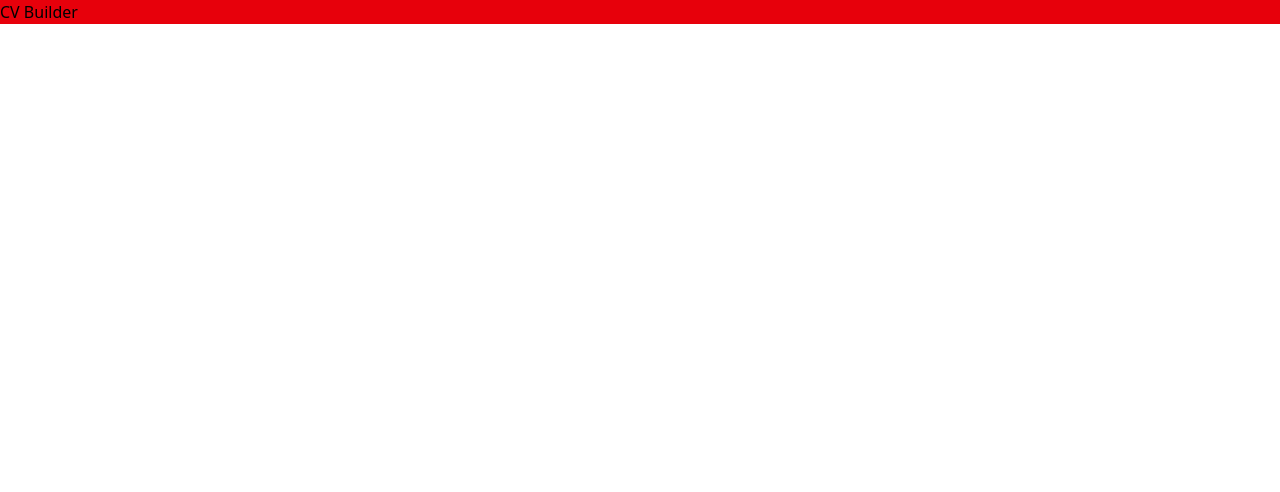
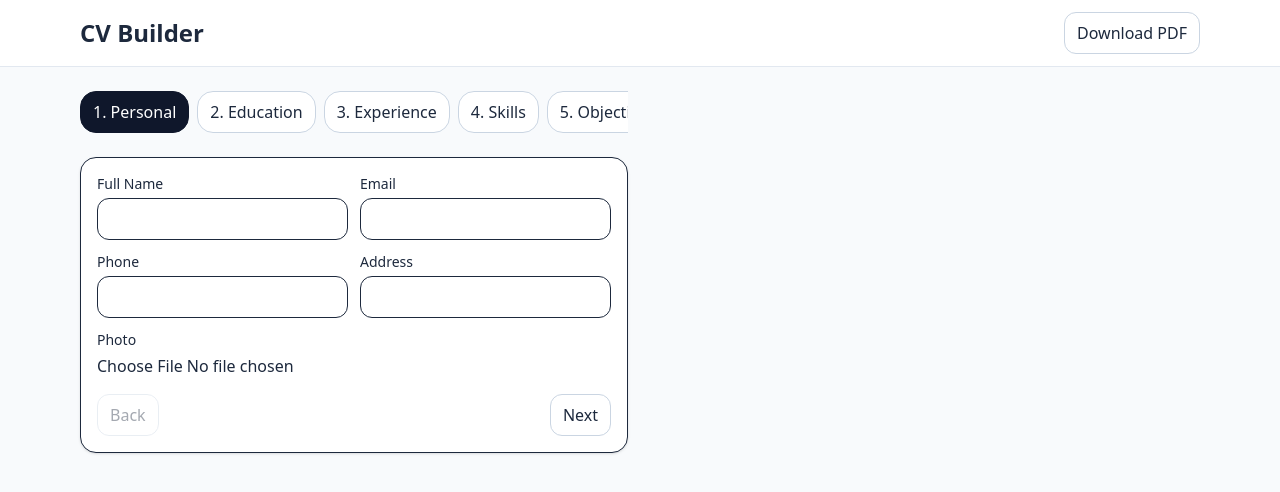
Before and after one commit to Dibyendu-dev/CV-Builder, a React (Vite) app: page / in a window 1280 px wide. Shown: the top 492 px of the page. Built offline with nearby package versions, Linux system fonts and the light colour scheme.

Commit message:
implement header and leftbar

```diff
--- a/src/App.jsx
+++ b/src/App.jsx
@@ -1,10 +1,15 @@
-import { PersonalForm } from "./components/forms/PersonalForm";
+import Header from "./components/ui/Header";
+import Leftbar from "./components/ui/Leftbar";
 
 function App() {
   return (
     <>
-      <h1 className=" bg-red-600">CV Builder</h1>
-
+      <div className="min-h-screen bg-slate-50 text-slate-800">
+        <Header />
+        <div className="max-w-6xl mx-auto px-4 py-6 grid grid-cols-1 lg:grid-cols-2 gap-6">
+        <Leftbar />
+        </div>
+      </div>
     </>
   );
 }
--- /dev/null
+++ b/src/components/ui/Header.jsx
@@ -0,0 +1,23 @@
+
+function Header() {
+  return (
+    <div>
+      <header className="sticky top-0 z-10 bg-white border-b border-slate-200">
+        <div className="max-w-6xl mx-auto px-4 py-3 flex items-center justify-between">
+          <h1 className="text-xl sm:text-2xl font-bold">CV Builder</h1>
+          <div className="flex gap-2">
+            <button
+            //   onClick={onDownloadPDF}
+              className="px-3 py-2 rounded-xl border border-slate-300 hover:bg-slate-100 active:scale-[.99]"
+            >
+              Download PDF
+            </button>
+            {/* <TemplateSelector template={template} setTemplate={setTemplate} /> */}
+          </div>
+        </div>
+      </header>
+    </div>
+  );
+}
+
+export default Header;
--- /dev/null
+++ b/src/components/ui/Leftbar.jsx
@@ -0,0 +1,80 @@
+import { useState } from "react";
+import { Stepper } from "./Stepper";
+import { PersonalForm} from "../forms/PersonalForm";
+import { EducationForm } from "../forms/EducationalForm";
+import { ExperienceForm } from "../forms/ExperienceForm";
+import { ObjectiveForm } from "../forms/ObjectiveForm";
+import { ReferencesForm } from "../forms/ReferencesForm";
+import { ProjectsForm } from "../forms/ProjectForm";
+
+function Leftbar() {
+  const [step, setStep] = useState(0);
+
+  const [personal, setPersonal] = useState({
+    name: "",
+    address: "",
+    email: "",
+    phone: "",
+    photo: "",
+  });
+
+  const [education, setEducation] = useState([]);
+
+  const [experience, setExperience] = useState([]);
+
+  const [skills, setSkills] = useState([]);
+
+  const [objective, setObjective] = useState("");
+
+  const [references, setReferences] = useState([]);
+
+  const [projects, setProjects] = useState([]);
+
+  return (
+    <div>
+      <div className="space-y-6">
+        <Stepper step={step} setStep={setStep} />
+
+        <div className="p-4 rounded-2xl border bg-white shadow-sm">
+          {step === 0 && (
+            <PersonalForm value={personal} onChange={setPersonal} />
+          )}
+          {step === 1 && (
+            <EducationForm list={education} setList={setEducation} />
+          )}
+          {step === 2 && (
+            <ExperienceForm list={experience} setList={setExperience} />
+          )}
+          {step === 3 && <SkillsForm list={skills} setList={setSkills} />}
+          {step === 4 && (
+            <ObjectiveForm value={objective} onChange={setObjective} />
+          )}
+          {step === 5 && (
+            <ReferencesForm list={references} setList={setReferences} />
+          )}
+          {step === 6 && <ProjectsForm list={projects} setList={setProjects} />}
+
+          <div className="mt-4 flex items-center justify-between">
+            <button
+              className="px-3 py-2 rounded-xl border border-slate-300 disabled:opacity-40"
+              onClick={() => setStep((s) => Math.max(0, s - 1))}
+              disabled={step === 0}
+            >
+              Back
+            </button>
+            <button
+              className="px-3 py-2 rounded-xl border border-slate-300"
+              onClick={() => setStep((s) => Math.min(6, s + 1))}
+            >
+              Next
+            </button>
+          </div>
+        </div>
+
+        {/* <SectionReorder sections={sections} moveSection={moveSection} /> */}
+      </div>
+    </div>
+  );
+}
+
+export default Leftbar;
--- /dev/null
+++ b/src/components/ui/Stepper.jsx
@@ -0,0 +1,30 @@
+export function Stepper({ step, setStep }) {
+  const steps = [
+    "Personal",
+    "Education",
+    "Experience",
+    "Skills",
+    "Objective",
+    "References",
+    "Projects",
+  ];
+  return (
+    <div className="overflow-x-auto">
+      <div className="flex gap-2">
+        {steps.map((label, idx) => (
+          <button
+            key={label}
+            onClick={() => setStep(idx)}
+            className={`px-3 py-2 rounded-2xl border transition-all whitespace-nowrap ${
+              step === idx
+                ? "bg-slate-900 text-white border-slate-900"
+                : "bg-white border-slate-300 hover:bg-slate-100"
+            }`}
+          >
+            {idx + 1}. {label}
+          </button>
+        ))}
+      </div>
+    </div>
+  );
+}
```
